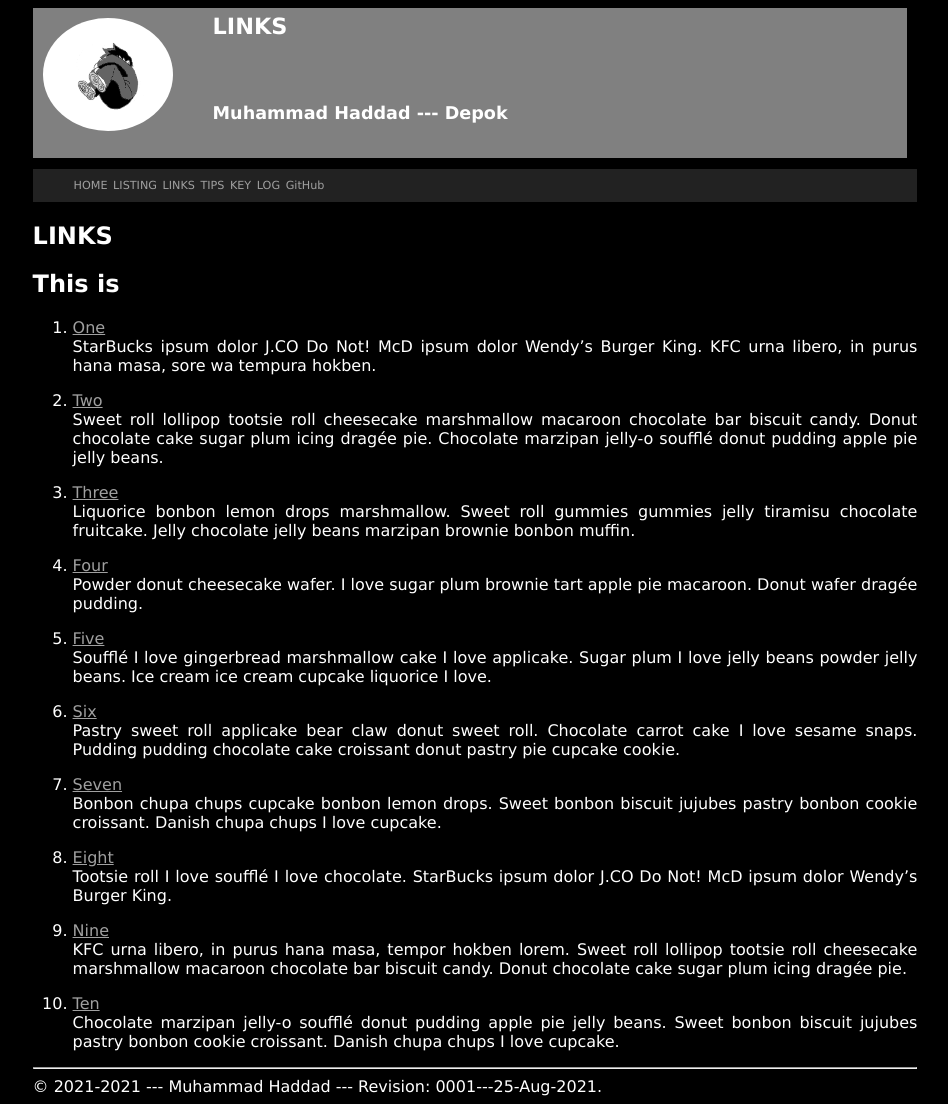
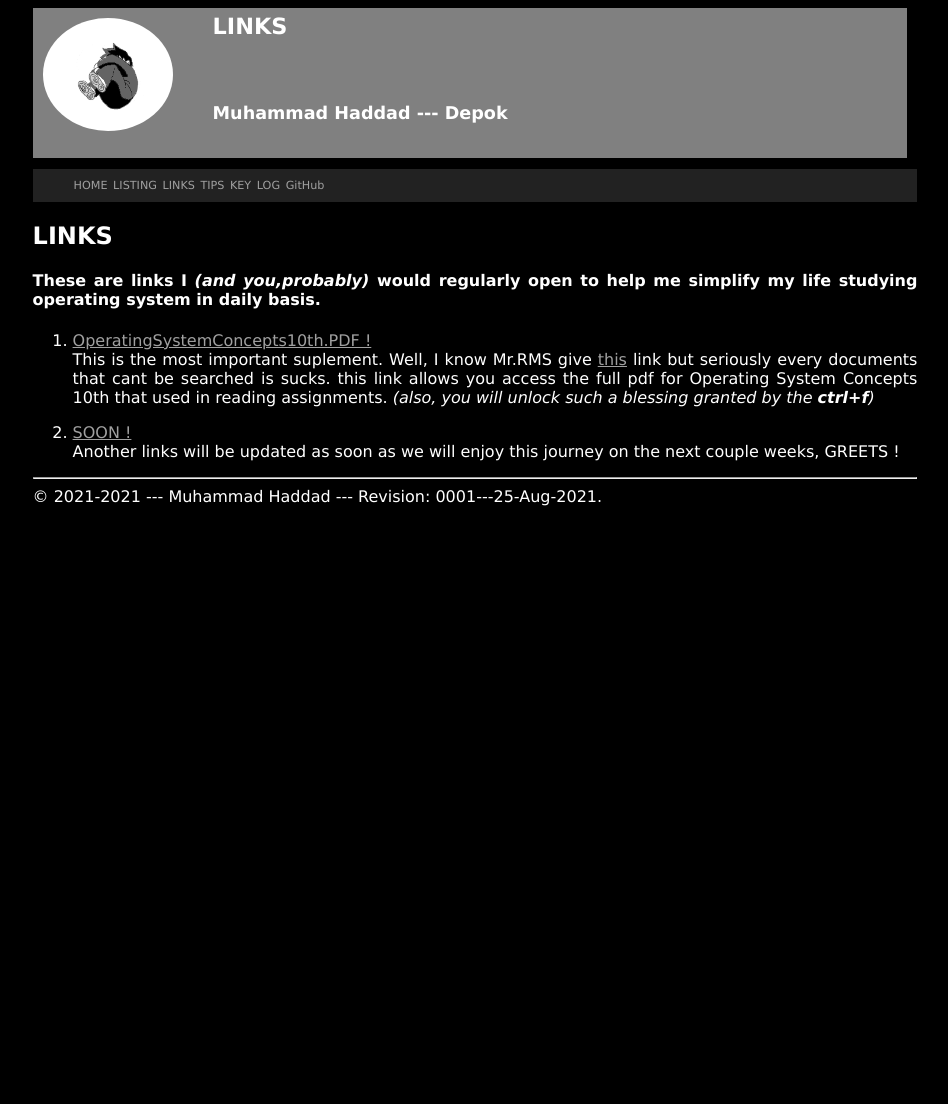
Before and after one commit to haddad9/os212, a Jekyll site: the page built from links.md, in a window 1280 px wide. Shown: the whole page, without its empty margins (165-1113 px from the left). Built offline with Jekyll 4.4.1, drawn with Linux system fonts in a browser that asks for light colours; our own code applies the rules of GitHub Pages for plain Markdown files; after the commit the page ends 900 px from its top, so only the background shows below that.

Commit message:
update links

```diff
--- a/links.md
+++ b/links.md
@@ -4,55 +4,10 @@ permalink: /LINKS/
 ---
 
 # LINKS
-## This is
+#### These are links I *(and you,**probably**)* would regularly open to help me simplify my life studying operating system in daily basis.
 
+1. [OperatingSystemConcepts10th.PDF !](https://ia801902.us.archive.org/28/items/operating-system-concepts-10th/operating-system-concepts-10th.pdf)<br>
+This is the most important suplement. Well,  I know Mr.RMS give [this](https://www.os-book.com/OS10/) link but seriously every documents that cant be searched is sucks. this link allows you access the full pdf for Operating System Concepts 10th that used in reading assignments. *(also, you will unlock such a blessing granted by the **ctrl+f**)*
 
-1. [One](https://en.wikipedia.org/wiki/1)<br>
-StarBucks ipsum dolor J.CO Do Not!
-McD ipsum dolor Wendy's Burger King.
-KFC urna libero, in purus hana masa, sore wa tempura hokben.
-
-2. [Two](https://en.wikipedia.org/wiki/2)<br>
-Sweet roll lollipop tootsie roll cheesecake marshmallow macaroon chocolate bar biscuit candy.
-Donut chocolate cake sugar plum icing dragée pie.
-Chocolate marzipan jelly-o soufflé donut pudding apple pie jelly beans.
-
-3. [Three](https://en.wikipedia.org/wiki/3)<br>
-Liquorice bonbon lemon drops marshmallow.
-Sweet roll gummies gummies jelly tiramisu chocolate fruitcake.
-Jelly chocolate jelly beans marzipan brownie bonbon muffin.
-
-4. [Four](https://en.wikipedia.org/wiki/4)<br>
-Powder donut cheesecake wafer.
-I love sugar plum brownie tart apple pie macaroon.
-Donut wafer dragée pudding.
-
-5. [Five](https://en.wikipedia.org/wiki/5)<br>
-Soufflé I love gingerbread marshmallow cake I love applicake.
-Sugar plum I love jelly beans powder jelly beans.
-Ice cream ice cream cupcake liquorice I love.
-
-6. [Six](https://en.wikipedia.org/wiki/6)<br>
-Pastry sweet roll applicake bear claw donut sweet roll.
-Chocolate carrot cake I love sesame snaps.
-Pudding pudding chocolate cake croissant donut pastry pie cupcake cookie.
-
-7. [Seven](https://en.wikipedia.org/wiki/7)<br>
-Bonbon chupa chups cupcake bonbon lemon drops.
-Sweet bonbon biscuit jujubes pastry bonbon cookie croissant.
-Danish chupa chups I love cupcake.
-
-8. [Eight](https://en.wikipedia.org/wiki/8)<br>
-Tootsie roll I love soufflé I love chocolate.
-StarBucks ipsum dolor J.CO Do Not!
-McD ipsum dolor Wendy's Burger King.
-
-9. [Nine](https://en.wikipedia.org/wiki/9)<br>
-KFC urna libero, in purus hana masa, tempor hokben lorem.
-Sweet roll lollipop tootsie roll cheesecake marshmallow macaroon chocolate bar biscuit candy.
-Donut chocolate cake sugar plum icing dragée pie.
-
-10. [Ten](https://en.wikipedia.org/wiki/10)<br>
-Chocolate marzipan jelly-o soufflé donut pudding apple pie jelly beans.
-Sweet bonbon biscuit jujubes pastry bonbon cookie croissant.
-Danish chupa chups I love cupcake.
+2. [SOON !](https://translate.google.com/?hl=id&sl=ja&tl=id&text=soon&op=translate)<br>
+Another links will be updated as soon as we will enjoy this journey on the next couple weeks, GREETS !
```
